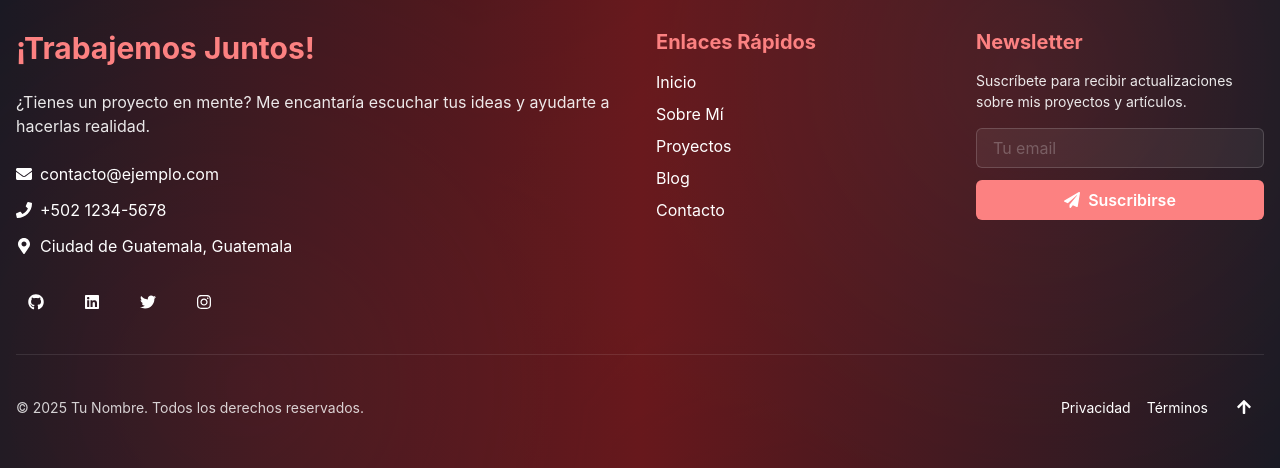
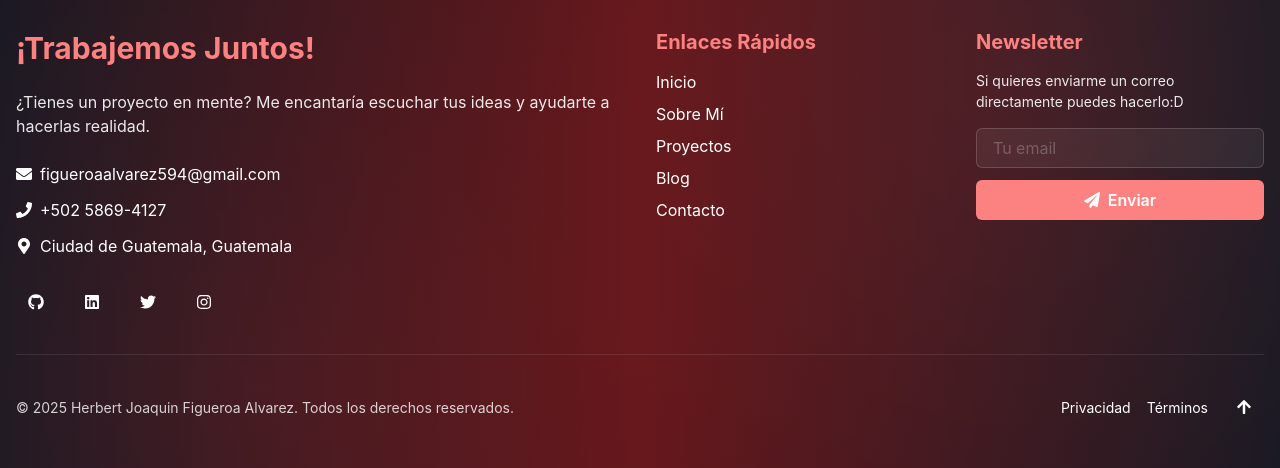
Before and after one commit to JoaquinFigueroa5/Respository-PortafolioWeb, a React (Vite) app: page / in a window 1280 px wide. Shown: the part 3155-3623 px from the top of the page. Built offline with nearby package versions, Linux system fonts and the light colour scheme.

Commit message:
Contact added

```diff
--- a/src/components/Contact.jsx
+++ b/src/components/Contact.jsx
@@ -46,8 +46,8 @@ const Contact = ({contactRef}) => {
     const accentColor = useColorModeValue('red.400', 'red.300');
 
     const socialLinks = [
-        { icon: FaGithub, href: '#', label: 'GitHub' },
-        { icon: FaLinkedin, href: '#', label: 'LinkedIn' },
+        { icon: FaGithub, href: 'https://github.com/JoaquinFigueroa5', label: 'GitHub' },
+        { icon: FaLinkedin, href: 'https://www.linkedin.com/in/joaquin-figueroa-284292346/', label: 'LinkedIn' },
         { icon: FaTwitter, href: '#', label: 'Twitter' },
         { icon: FaInstagram, href: '#', label: 'Instagram' },
     ];
@@ -124,11 +124,11 @@ const Contact = ({contactRef}) => {
                                 <VStack align="start" spacing={3} w="full">
                                     <HStack>
                                         <FaEnvelope color="red.400" />
-                                        <Text>contacto@ejemplo.com</Text>
+                                        <Text as='a' href='mailto:figueroaalvarez594@gmail.com' >figueroaalvarez594@gmail.com</Text>
                                     </HStack>
                                     <HStack>
                                         <FaPhone color="red.400" />
-                                        <Text>+502 1234-5678</Text>
+                                        <Text as='a' href='tel:58694127' >+502 5869-4127</Text>
                                     </HStack>
                                     <HStack>
                                         <FaMapMarkerAlt color="red.400" />
@@ -194,7 +194,7 @@ const Contact = ({contactRef}) => {
                                     Newsletter
                                 </Heading>
                                 <Text fontSize="sm" opacity={0.9}>
-                                    Suscríbete para recibir actualizaciones sobre mis proyectos y artículos.
+                                    Si quieres enviarme un correo directamente puedes hacerlo:D
                                 </Text>
                                 <VStack w="full" spacing={3}>
                                     <Input
@@ -214,7 +214,7 @@ const Contact = ({contactRef}) => {
                                         whileHover={{ scale: 1.05 }}
                                         whileTap={{ scale: 0.95 }}
                                     >
-                                        Suscribirse
+                                        Enviar
                                     </MotionButton>
                                 </VStack>
                             </VStack>
@@ -229,7 +229,7 @@ const Contact = ({contactRef}) => {
                 <MotionBox variants={itemVariants}>
                     <HStack justify="space-between" align="center" flexWrap="wrap">
                         <Text fontSize="sm" opacity={0.8}>
-                            © 2025 Tu Nombre. Todos los derechos reservados.
+                            © 2025 Herbert Joaquin Figueroa Alvarez. Todos los derechos reservados.
                         </Text>
                         <HStack spacing={4}>
                             <Link href="#" fontSize="sm" _hover={{ color: accentColor }}>
--- a/src/components/Proyects.jsx
+++ b/src/components/Proyects.jsx
@@ -32,7 +32,9 @@ const projectsData = [
             "../../public/AutoVentas/carousel.png",
             "../../public/AutoVentas/cards.png",
             "../../public/AutoVentas/modal.png"
-        ]
+        ],
+        github: 'https://github.com/JoaquinFigueroa5/Repository-AutoVentas.git',
+        deploy: ''
     },
     {
         id: 2,
@@ -43,7 +45,9 @@ const projectsData = [
             "../../public/Bancos/dashboard.png",
             "../../public/Bancos/favoritos.png",
             "../../public/Bancos/usuarios.png"
-        ]
+        ],
+        github: 'https://github.com/JoaquinFigueroa5/Repository-FrontendBanco.git',
+        deploy: ''
     },
     {
         id: 3,
@@ -54,7 +58,9 @@ const projectsData = [
             "../../public/Blog/dashboard.png",
             "../../public/Blog/Publications.png",
             "../../public/Blog/Comentarios.png",
-        ]
+        ],
+        github: 'https://github.com/JoaquinFigueroa5/Repository-BlogFrontend.git',
+        deploy: ''
     },
     {
         id: 4,
@@ -66,7 +72,9 @@ const projectsData = [
             "../../public/Videntia/analizando.png",
             "../../public/Videntia/respuesta.png",
             "../../public/Videntia/gmail.png",
-        ]
+        ],
+        github: 'https://github.com/LuisDeLeon24/MetadataExperimentos.git',
+        deploy: ''
     }
 ];
 
@@ -217,11 +225,13 @@ const ProjectCard = ({ project }) => {
                         Ver Demo
                     </Button>
                     <Button
+                        as='a'
                         leftIcon={<Github size={16} />}
                         colorScheme="red"
                         variant="outline"
                         size="sm"
                         flex={1}
+                        href={project.github}
                     >
                         Código
                     </Button>
```
